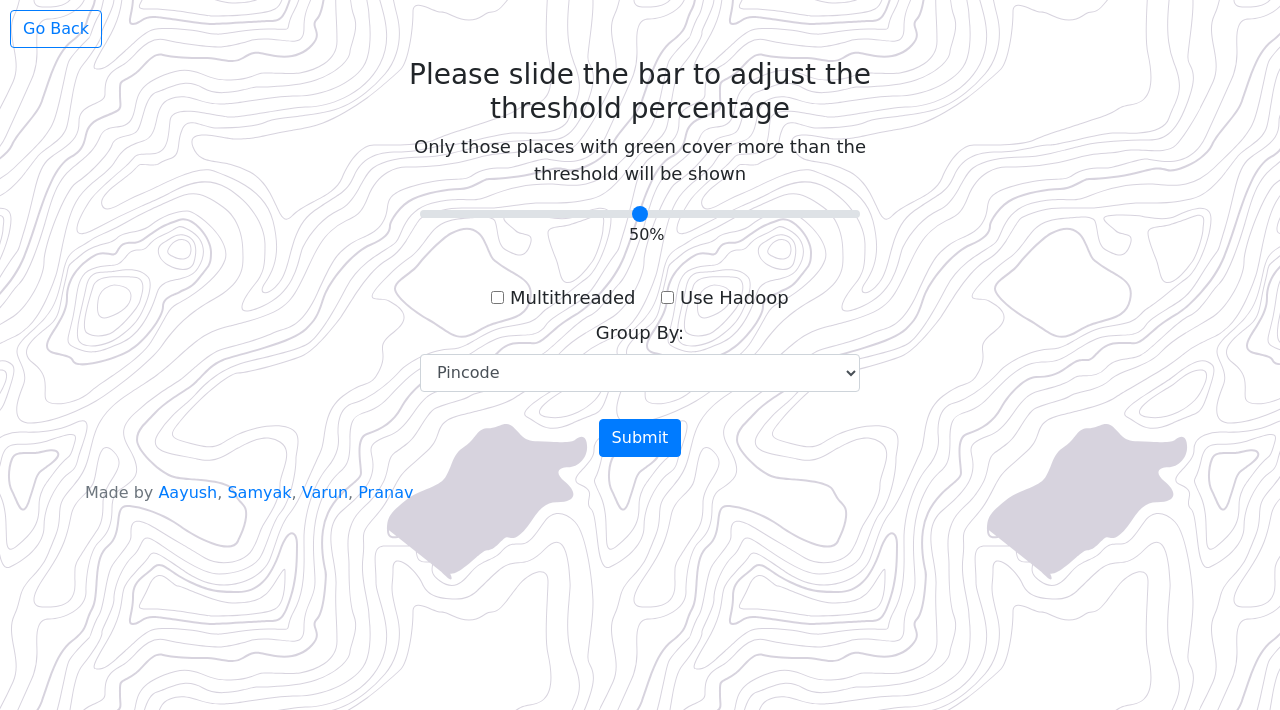
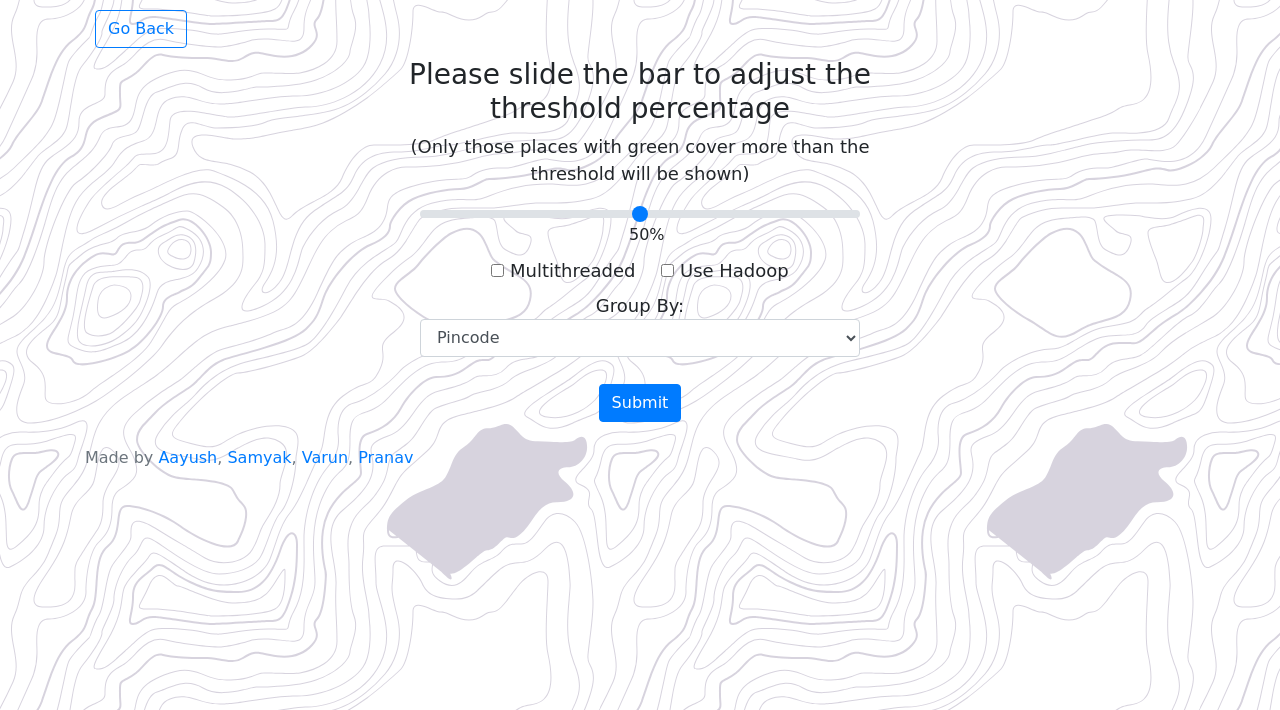
Before and after one commit to NaikAayush/ccbd-bangalore, a Flask app: page /mapred in a window 1280 px wide. Shown: the top 710 px of the page. Run offline with Flask 2, Linux system fonts and the light colour scheme; some libraries are stand-ins or nearby versions; some web fonts are replaced.

Commit message:
Minor UI improvements

```diff
--- a/MapReduce/templates/mapRed.html
+++ b/MapReduce/templates/mapRed.html
@@ -10,23 +10,24 @@
     <script src="https://code.iconify.design/1/1.0.6/iconify.min.js"></script>
 </head>
 <body>
-        <a class="btn btn-outline-primary" href="/" role="button" style="margin: 10px">Go Back</a>
+        <div class="container">
+            <a class="btn btn-outline-primary" href="/" role="button" style="margin: 10px">Go Back</a>
+        </div>
         <div class="container" style="text-align: center;max-width: 500px;font-size: large;">
         <h3 style="text-align: center;">Please slide the bar to adjust the threshold percentage</h3>
-        <p style="text-align: center;">Only those places with green cover more than the threshold will be shown</p>
+        <p style="text-align: center;">(Only those places with green cover more than the threshold will be shown)</p>
         <div class="container" style="text-align: center;">
             <form action={{ url_for("mapRed") }} method="POST" onsubmit="showLoading()">
                 <input type="range" class="custom-range" id="customRange1" name="green_percentage" value={{ green_percentage or "50.0"  }} step="0.1" min="0.0" max="100">
                 <div style="display: flex;">
                     <span id="printVal" style="position: relative; font-size: initial; bottom: 10px;">{{ (green_percentage or "50.0") + "%"  }}</span>
                 </div>
-                <br>
                 <input id="multithreaded" type="checkbox" {{ "checked" if multithreaded }} name="multithreaded" value="Yes" style="padding-left: 10%;" onclick="multiChanged(this)">
                 <label for="multithreaded" style="margin-right: 20px;">Multithreaded</label>
                 <input id="hadoop" type="checkbox" {{ "checked" if hadoop }} name="hadoop" value="Yes" style="padding-left: 10%;" onclick="hadoopChanged(this)">
                 <label for="hadoop">Use Hadoop</label>
                 <br>
-                  <label for="groupby">Group By:</label>
+                  <label for="groupby" style="margin-bottom: 0px;">Group By:</label>
                   <select class="form-control" name="groupby" id="groupby">
                       <option value="pincode" {{ "selected" if groupby and groupby=="pincode" }}>Pincode</option>
                       <option value="locality" {{ "selected" if groupby and groupby=="locality" }}>Locality</option>
```
